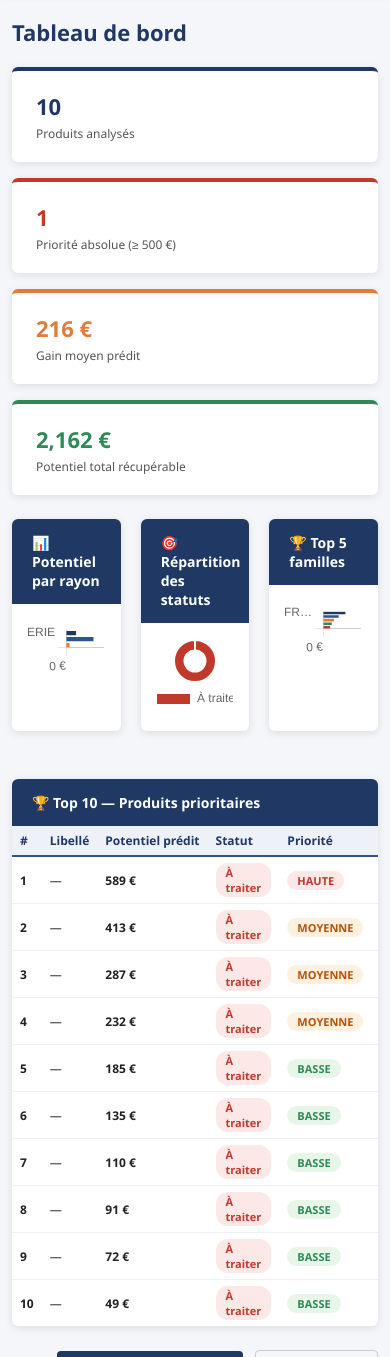
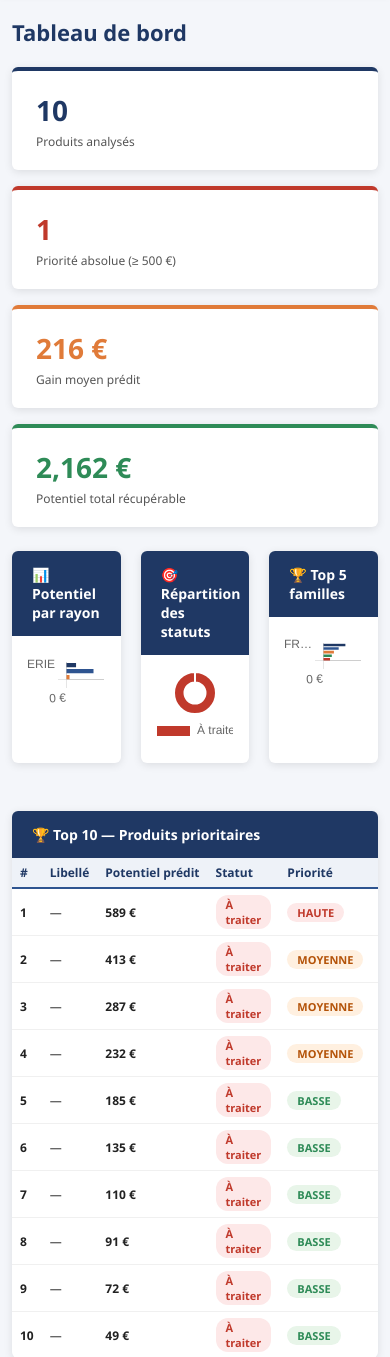
Before and after one commit to MML1795/optirayon-poc, a Flask app: page / in a window 390 px wide. Shown: the part 63-1420 px from the top of the page. Run offline with Flask 3, Linux system fonts and the light colour scheme; a user stored in the database is signed in; data comes from the database, SQL or seed files in the repository.

Commit message:
Add charts, search, statut, commentaires, historique, mobile

```diff
--- a/src/routes/main.py
+++ b/src/routes/main.py
@@ -29,45 +29,35 @@
         "gain_moyen":        round(sum(vals)/len(vals), 0) if vals else 0,
         "nb_haute_priorite": sum(1 for v in vals if v >= cfg["ui"]["seuil_priorite_haute"]),
     }
-
-    # Données graphiques — répartition par rayon
     rayons_data = db.session.query(
         Produit.rayon,
         db.func.count(Produit.id).label("nb"),
         db.func.sum(Produit.potentiel_predit).label("gain_total"),
     ).group_by(Produit.rayon).all()
-
-    # Données graphiques — répartition par statut
     statuts_data = db.session.query(
         Produit.statut,
         db.func.count(Produit.id).label("nb")
     ).group_by(Produit.statut).all()
-
-    # Données graphiques — top 5 familles
     top_familles = db.session.query(
         Produit.famille,
         db.func.sum(Produit.potentiel_predit).label("gain_total")
     ).group_by(Produit.famille)\
      .order_by(desc("gain_total")).limit(5).all()
-
     _log("dashboard")
     return render_template("dashboard.html",
         top_produits=top, stats=stats,
         rayons=rayons_data, statuts_data=statuts_data,
         top_familles=top_familles, titre="Tableau de bord")
 
-
 @main_bp.route("/api/familles")
 @login_required
 def api_familles():
-    """Retourne les familles filtrées par rayon (pour le filtre dynamique)."""
     rayon = request.args.get("rayon", "")
     q = db.session.query(Produit.famille).filter(Produit.famille.isnot(None))
     if rayon:
         q = q.filter(Produit.rayon == rayon)
     familles = sorted(set([f[0] for f in q.distinct().all() if f[0]]))
     return jsonify(familles)
-
 
 @main_bp.route("/liste")
 @login_required
@@ -80,7 +70,6 @@
     page   = request.args.get("page", 1, type=int)
     statut = request.args.get("statut", "")
     search = request.args.get("search", "").strip()
-
     q = Produit.query.filter(Produit.potentiel_predit.isnot(None))
     if rayon:  q = q.filter(Produit.rayon == rayon)
     if fam:    q = q.filter(Produit.famille == fam)
@@ -95,7 +84,6 @@
                 db.cast(Produit.barcode, db.String).ilike(f"%{search}%")
             )
         )
-
     ordre = {
         "predit_desc":  desc(Produit.potentiel_predit),
         "predit_asc":   asc(Produit.potentiel_predit),
@@ -105,19 +93,15 @@
     }
     pag = q.order_by(ordre.get(tri, desc(Produit.potentiel_predit)))\
            .paginate(page=page, per_page=cfg["ui"]["items_per_page"], error_out=False)
-
     rayons_dispo   = sorted(set([r[0] for r in db.session.query(Produit.rayon).distinct().all() if r[0]]))
-    # Familles filtrées selon le rayon sélectionné
     fq = db.session.query(Produit.famille)
     if rayon: fq = fq.filter(Produit.rayon == rayon)
     familles_dispo = sorted(set([f[0] for f in fq.distinct().all() if f[0]]))
-
     return render_template("liste.html", produits=pag.items, pagination=pag,
         rayons=rayons_dispo, familles=familles_dispo,
         rayon_filtre=rayon, famille_filtre=fam, seuil_filtre=seuil,
         statut_filtre=statut, search=search, tri=tri,
         titre="Liste des produits non détenus")
-
 
 @main_bp.route("/produit/<int:pid>")
 @login_required
@@ -129,7 +113,6 @@
     return render_template("detail.html", produit=p, commentaires=commentaires,
                            historique=historique, titre="Fiche produit")
 
-
 @main_bp.route("/produit/<int:pid>/statut", methods=["POST"])
 @login_required
 def update_statut(pid):
@@ -139,16 +122,13 @@
     if nouveau_statut in ["a_traiter", "en_cours", "traite"]:
         p.statut = nouveau_statut
         db.session.add(HistoriqueAction(
-            produit_id=pid,
-            user_id=current_user.id,
-            username=current_user.username,
-            action="changement_statut",
+            produit_id=pid, user_id=current_user.id,
+            username=current_user.username, action="changement_statut",
             detail=f"{ancien_statut} → {nouveau_statut}"
         ))
         db.session.commit()
         flash(f"Statut mis à jour : {p.statut_label()}", "success")
     return redirect(url_for("main.detail_produit", pid=pid))
-
 
 @main_bp.route("/produit/<int:pid>/commentaire", methods=["POST"])
 @login_required
@@ -156,22 +136,17 @@
     contenu = request.form.get("contenu", "").strip()
     if contenu:
         db.session.add(Commentaire(
-            produit_id=pid,
-            user_id=current_user.id,
-            username=current_user.username,
-            contenu=contenu
+            produit_id=pid, user_id=current_user.id,
+            username=current_user.username, contenu=contenu
         ))
         db.session.add(HistoriqueAction(
-            produit_id=pid,
-            user_id=current_user.id,
-            username=current_user.username,
-            action="commentaire",
+            produit_id=pid, user_id=current_user.id,
+            username=current_user.username, action="commentaire",
             detail=contenu[:100]
         ))
         db.session.commit()
         flash("Commentaire ajouté.", "success")
     return redirect(url_for("main.detail_produit", pid=pid))
-
 
 @main_bp.route("/export")
 @login_required
--- a/src/static/css/style.css
+++ b/src/static/css/style.css
@@ -12,10 +12,9 @@
   --rayon:          6px;
   --ombre:          0 2px 8px rgba(0,0,0,0.10);
 }
-* { box-sizing: border-box; margin: 0; padding: 0; }
-body { font-family: 'Segoe UI', Arial, sans-serif; font-size:14px; color:var(--texte); background:var(--gris-fond); min-height:100vh; display:flex; flex-direction:column; }
+* { box-sizing:border-box; margin:0; padding:0; }
+body { font-family:'Segoe UI',Arial,sans-serif; font-size:14px; color:var(--texte); background:var(--gris-fond); min-height:100vh; display:flex; flex-direction:column; }
 
-/* Navbar */
 .navbar { background:var(--bleu-principal); color:var(--blanc); padding:0 24px; display:flex; align-items:center; justify-content:space-between; height:56px; position:sticky; top:0; z-index:100; box-shadow:var(--ombre); }
 .navbar-brand { font-size:16px; font-weight:700; }
 .navbar-subtitle { font-size:11px; opacity:.75; margin-left:8px; }
@@ -25,7 +24,6 @@
 .nav-user { font-size:12px; opacity:.75; padding:0 8px; }
 .nav-logout { color:rgba(255,180,180,0.9); }
 
-/* Flash */
 .flash-container { padding:0 24px; margin-top:12px; }
 .alert { padding:10px 16px; border-radius:var(--rayon); margin-bottom:8px; font-size:13px; }
 .alert-success { background:#d4edda; color:#155724; border-left:4px solid var(--vert); }
@@ -33,53 +31,43 @@
 .alert-warning { background:#fff3cd; color:#856404; border-left:4px solid var(--orange); }
 .alert-info    { background:#d1ecf1; color:#0c5460; border-left:4px solid var(--bleu-clair); }
 
-/* Layout */
 .main-content { flex:1; padding:24px; max-width:1400px; margin:0 auto; width:100%; }
 .page-header { margin-bottom:20px; }
 .page-header h1 { font-size:22px; color:var(--bleu-principal); font-weight:700; }
 
-/* Stats */
-.stats-grid { display:grid; grid-template-columns:repeat(auto-fit, minmax(200px, 1fr)); gap:16px; margin-bottom:24px; }
+.stats-grid { display:grid; grid-template-columns:repeat(auto-fit,minmax(200px,1fr)); gap:16px; margin-bottom:24px; }
 .stat-card { background:var(--blanc); border-radius:var(--rayon); padding:20px 24px; box-shadow:var(--ombre); border-top:4px solid var(--bleu-principal); }
 .stat-card .stat-value { font-size:28px; font-weight:700; color:var(--bleu-principal); }
 .stat-card .stat-label { font-size:12px; color:var(--texte-secondaire); margin-top:4px; }
 
-/* Cards */
 .card { background:var(--blanc); border-radius:var(--rayon); box-shadow:var(--ombre); overflow:hidden; margin-bottom:24px; }
 .card-header { padding:14px 20px; background:var(--bleu-principal); color:var(--blanc); font-weight:600; font-size:14px; }
 .card-body { padding:16px 20px; }
 
-/* Tables */
 table { width:100%; border-collapse:collapse; font-size:13px; }
 th { background:#EEF2F8; color:var(--bleu-principal); padding:10px 12px; text-align:left; font-weight:600; border-bottom:2px solid var(--bleu-clair); white-space:nowrap; }
 td { padding:9px 12px; border-bottom:1px solid #F0F0F0; vertical-align:middle; }
 tr:hover td { background:#F8FAFF; }
 tr:last-child td { border-bottom:none; }
 
-/* Badges priorité */
 .badge { display:inline-block; padding:2px 10px; border-radius:12px; font-size:11px; font-weight:600; }
 .badge-haute   { background:#fde8e8; color:var(--rouge); }
 .badge-moyenne { background:#fff0e0; color:#b45309; }
 .badge-basse   { background:#e8f5e9; color:var(--vert); }
-
-/* Badges statut */
 .badge-statut-a_traiter { background:#fde8e8; color:var(--rouge); }
 .badge-statut-en_cours  { background:#fff0e0; color:#b45309; }
 .badge-statut-traite    { background:#e8f5e9; color:var(--vert); }
 
-/* Recherche */
 .search-bar { margin-bottom:12px; }
 .search-input { width:100%; padding:10px 16px; font-size:14px; border:2px solid var(--gris-bordure); border-radius:var(--rayon); transition:border-color 0.2s; }
 .search-input:focus { outline:none; border-color:var(--bleu-clair); }
 
-/* Filtres */
 .filtres-bar { background:var(--blanc); border-radius:var(--rayon); padding:14px 20px; box-shadow:var(--ombre); display:flex; flex-wrap:wrap; gap:12px; align-items:flex-end; margin-bottom:20px; }
 .filtre-group { display:flex; flex-direction:column; gap:4px; }
 .filtre-group label { font-size:11px; color:var(--texte-secondaire); font-weight:600; }
 select, input[type="number"], input[type="text"] { border:1px solid var(--gris-bordure); border-radius:4px; padding:6px 10px; font-size:13px; color:var(--texte); background:var(--blanc); min-width:150px; }
 select:focus, input:focus { outline:2px solid var(--bleu-clair); border-color:var(--bleu-clair); }
 
-/* Boutons */
 .btn { padding:7px 16px; border-radius:4px; font-size:13px; cursor:pointer; border:none; font-weight:600; text-decoration:none; display:inline-flex; align-items:center; gap:6px; transition:opacity 0.15s, transform 0.1s; }
 .btn:hover { opacity:.88; transform:translateY(-1px); }
 .btn-primary   { background:var(--bleu-principal); color:var(--blanc); }
@@ -88,19 +76,16 @@
 .btn-danger    { background:var(--rouge); color:var(--blanc); }
 .btn-sm        { padding:4px 10px; font-size:12px; }
 
-/* Pagination */
 .pagination { display:flex; gap:6px; margin-top:16px; justify-content:center; flex-wrap:wrap; }
 .page-link { padding:6px 12px; border-radius:4px; font-size:13px; text-decoration:none; color:var(--bleu-clair); border:1px solid var(--gris-bordure); background:var(--blanc); }
 .page-link.active { background:var(--bleu-principal); color:var(--blanc); border-color:var(--bleu-principal); }
 .page-link:hover:not(.active) { background:#EEF2F8; }
 
-/* Fiche produit */
 .detail-grid { display:grid; grid-template-columns:1fr 1fr; gap:20px; margin-bottom:24px; }
 .detail-item { padding:12px 16px; background:#F8FAFF; border-radius:var(--rayon); }
 .detail-item .label { font-size:11px; color:var(--texte-secondaire); font-weight:600; }
 .detail-item .value { font-size:20px; font-weight:700; color:var(--bleu-principal); margin-top:4px; }
 
-/* Login */
 .login-container { max-width:380px; margin:80px auto; background:var(--blanc); border-radius:var(--rayon); box-shadow:var(--ombre); overflow:hidden; }
 .login-header { background:var(--bleu-principal); color:var(--blanc); padding:28px; text-align:center; }
 .login-body { padding:28px; }
@@ -108,11 +93,9 @@
 .form-group label { display:block; font-size:12px; font-weight:600; margin-bottom:6px; color:var(--texte-secondaire); }
 .form-group input { width:100%; }
 
-/* Footer */
 .footer { background:var(--bleu-principal); color:rgba(255,255,255,0.6); text-align:center; padding:12px; font-size:11px; }
 
-/* Responsive mobile */
-@media (max-width: 768px) {
+@media (max-width:768px) {
   .main-content { padding:12px; }
   .stats-grid { grid-template-columns:1fr 1fr; }
   .detail-grid { grid-template-columns:1fr; }
@@ -123,14 +106,11 @@
   .nav-link { padding:4px 8px; font-size:12px; }
   table { font-size:12px; }
   th, td { padding:6px 8px; }
-  /* Masquer colonnes moins importantes sur mobile */
   th:nth-child(3), td:nth-child(3),
   th:nth-child(4), td:nth-child(4),
   th:nth-child(6), td:nth-child(6) { display:none; }
-  .stats-grid .stat-card .stat-value { font-size:22px; }
 }
-
-@media (max-width: 480px) {
+@media (max-width:480px) {
   .stats-grid { grid-template-columns:1fr; }
   .navbar-brand { font-size:14px; }
 }
--- a/src/templates/dashboard.html
+++ b/src/templates/dashboard.html
@@ -2,7 +2,6 @@
 {% block title %}Tableau de bord — OptiRayon{% endblock %}
 {% block content %}
 
-<!-- Stats cards -->
 <div class="stats-grid">
   <div class="stat-card">
     <div class="stat-value">{{ stats.nb_produits }}</div>
@@ -22,36 +21,27 @@
   </div>
 </div>
 
-<!-- Graphiques -->
 <div style="display:grid;grid-template-columns:1fr 1fr 1fr;gap:20px;margin-bottom:24px">
-
-  <!-- Graphique 1 : Potentiel par rayon -->
   <div class="card">
     <div class="card-header">📊 Potentiel par rayon</div>
     <div class="card-body" style="padding:16px">
       <canvas id="chartRayon" height="220"></canvas>
     </div>
   </div>
-
-  <!-- Graphique 2 : Statuts -->
   <div class="card">
     <div class="card-header">🎯 Répartition des statuts</div>
     <div class="card-body" style="padding:16px">
       <canvas id="chartStatuts" height="220"></canvas>
     </div>
   </div>
-
-  <!-- Graphique 3 : Top 5 familles -->
   <div class="card">
     <div class="card-header">🏆 Top 5 familles</div>
     <div class="card-body" style="padding:16px">
       <canvas id="chartFamilles" height="220"></canvas>
     </div>
   </div>
-
 </div>
 
-<!-- Top 10 produits -->
 <div class="card">
   <div class="card-header">🏆 Top 10 — Produits prioritaires</div>
   <div class="card-body" style="padding:0">
@@ -69,15 +59,13 @@
         <td>{{ p.famille or '—' }}</td>
         <td><strong>{{ "{:,.0f}".format(p.potentiel_predit) }} €</strong></td>
         <td>{{ p.nb_jours_sans_ventes|int if p.nb_jours_sans_ventes else '—' }} j</td>
-        <td>
-          <span class="badge badge-statut-{{ p.statut }}">{{ p.statut_label() }}</span>
-        </td>
+        <td><span class="badge badge-statut-{{ p.statut }}">{{ p.statut_label() }}</span></td>
         <td><span class="badge badge-{{ p.priorite() }}">{{ p.priorite()|upper }}</span></td>
         <td><a href="{{ url_for('main.detail_produit', pid=p.id) }}" class="btn btn-sm btn-secondary">→</a></td>
       </tr>
       {% else %}
       <tr><td colspan="9" style="text-align:center;color:#888;padding:20px">
-        Aucune donnée — lancez scripts/init_db.py avec votre fichier CSV
+        Aucune donnée
       </td></tr>
       {% endfor %}
       </tbody>
@@ -90,62 +78,38 @@
   <a href="{{ url_for('main.export_csv') }}" class="btn btn-secondary" style="margin-left:8px">⬇️ Export CSV</a>
 </div>
 
-<!-- Chart.js -->
 <script src="https://cdnjs.cloudflare.com/ajax/libs/Chart.js/4.4.1/chart.umd.min.js"></script>
 <script>
-// Données depuis Flask
 const rayonsLabels = {{ rayons | map(attribute=0) | list | tojson }};
 const rayonsGains  = {{ rayons | map(attribute='gain_total') | list | tojson }};
-
 const statutsLabels = {{ statuts_data | map(attribute=0) | list | tojson }};
 const statutsNb     = {{ statuts_data | map(attribute='nb') | list | tojson }};
-
 const famillesLabels = {{ top_familles | map(attribute=0) | list | tojson }};
 const famillesGains  = {{ top_familles | map(attribute='gain_total') | list | tojson }};
-
 const COLORS = ['#1F3864','#2E5490','#E07B39','#2E8B57','#C0392B','#8E44AD','#F39C12'];
 
-// Chart 1 : Rayon (barres horizontales)
 new Chart(document.getElementById('chartRayon'), {
   type: 'bar',
-  data: {
-    labels: rayonsLabels,
-    datasets: [{ label: 'Potentiel (€)', data: rayonsGains,
-      backgroundColor: COLORS.slice(0, rayonsLabels.length) }]
-  },
-  options: {
-    indexAxis: 'y', responsive: true,
-    plugins: { legend: { display: false } },
-    scales: { x: { ticks: { callback: v => v.toLocaleString('fr-FR') + ' €' } } }
-  }
+  data: { labels: rayonsLabels, datasets: [{ label: 'Potentiel (€)', data: rayonsGains, backgroundColor: COLORS }] },
+  options: { indexAxis: 'y', responsive: true, plugins: { legend: { display: false } },
+    scales: { x: { ticks: { callback: v => v.toLocaleString('fr-FR') + ' €' } } } }
 });
 
-// Chart 2 : Statuts (camembert)
 const statutColors = { 'a_traiter': '#C0392B', 'en_cours': '#E07B39', 'traite': '#2E8B57' };
 const statutLabels2 = { 'a_traiter': 'À traiter', 'en_cours': 'En cours', 'traite': 'Traité' };
 new Chart(document.getElementById('chartStatuts'), {
   type: 'doughnut',
-  data: {
-    labels: statutsLabels.map(s => statutLabels2[s] || s),
-    datasets: [{ data: statutsNb,
-      backgroundColor: statutsLabels.map(s => statutColors[s] || '#ccc') }]
-  },
+  data: { labels: statutsLabels.map(s => statutLabels2[s] || s),
+    datasets: [{ data: statutsNb, backgroundColor: statutsLabels.map(s => statutColors[s] || '#ccc') }] },
   options: { responsive: true, plugins: { legend: { position: 'bottom' } } }
 });
 
-// Chart 3 : Top 5 familles (barres)
 new Chart(document.getElementById('chartFamilles'), {
   type: 'bar',
-  data: {
-    labels: famillesLabels.map(f => f.length > 20 ? f.substring(0,20)+'…' : f),
-    datasets: [{ label: 'Potentiel (€)', data: famillesGains,
-      backgroundColor: COLORS }]
-  },
-  options: {
-    indexAxis: 'y', responsive: true,
-    plugins: { legend: { display: false } },
-    scales: { x: { ticks: { callback: v => v.toLocaleString('fr-FR') + ' €' } } }
-  }
+  data: { labels: famillesLabels.map(f => f.length > 20 ? f.substring(0,20)+'…' : f),
+    datasets: [{ label: 'Potentiel (€)', data: famillesGains, backgroundColor: COLORS }] },
+  options: { indexAxis: 'y', responsive: true, plugins: { legend: { display: false } },
+    scales: { x: { ticks: { callback: v => v.toLocaleString('fr-FR') + ' €' } } } }
 });
 </script>
 {% endblock %}
```
Also changed, not shown: src/models.py (+15 -22 lines), src/templates/detail.html (+5 -11 lines), src/templates/liste.html (+3 -7 lines).
